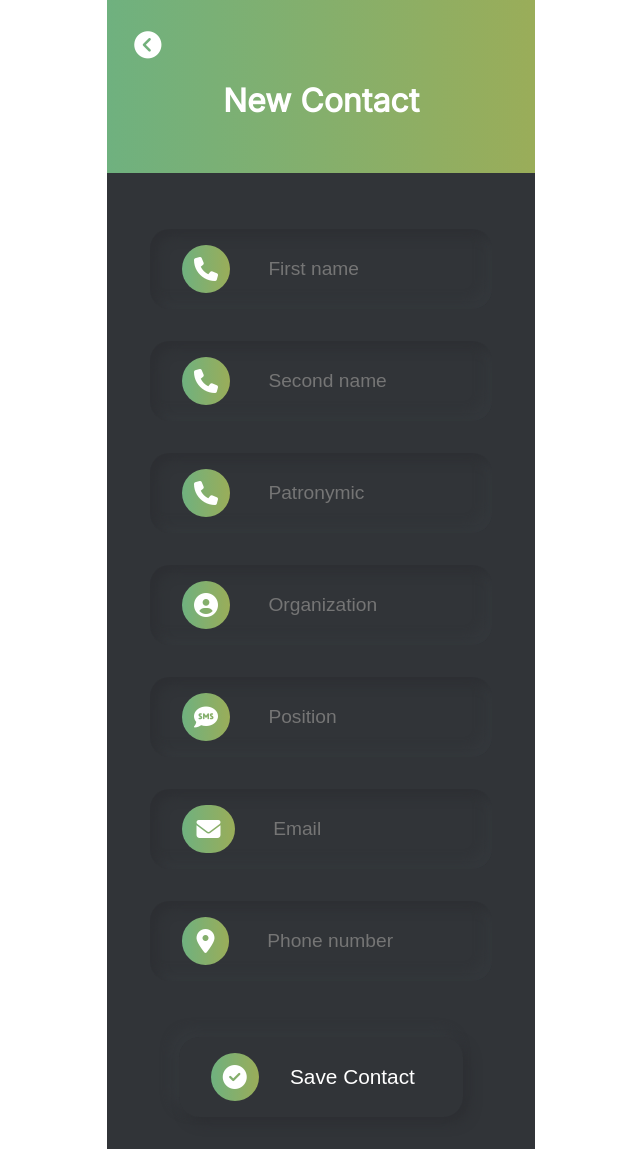
After one commit to Val-1988/App_Contact_management, a Django app: page /add_contact/ in a window 1280 px wide. The commit adds this page. Shown: the whole page, without its empty margins (319-959 px from the left). Run offline with Django 4.2, Linux system fonts and the light colour scheme; some libraries are stand-ins or nearby versions.

Commit message:
Added new Contact, save to DB

```diff
--- a/contact_management/app_contact_management/models.py
+++ b/contact_management/app_contact_management/models.py
@@ -12,4 +12,4 @@ class Contact(models.Model):
     phone_number = models.CharField(max_length=20)
 
     def __str__(self):
-        return self.first_name, self.second_name, self.patronymic
+        return self.first_name + " " + self.second_name
--- a/contact_management/app_contact_management/views.py
+++ b/contact_management/app_contact_management/views.py
@@ -6,10 +6,23 @@ from .models import Contact
 
 def index(request):
     return render(request, 'index.html')
-    #contacts = Contact.objects.all()
-    #search_input = request.GET.get('search-area')
-    #if search_input:
-        #contacts = Contact.objects.filter(first_name_icontains=search_input)
+    # contacts = Contact.objects.all()
+    # search_input = request.GET.get('search-area')
+    # if search_input:
+    # contacts = Contact.objects.filter(first_name_icontains=search_input)
 
 
-#def addContact(request):
+def addContact(request):
+    if request.method == "POST":
+        new_contact = Contact(
+            first_name=request.POST["first_name"],
+            second_name=request.POST["second_name"],
+            patronymic=request.POST["patronymic"],
+            organization=request.POST["organization"],
+            position=request.POST["position"],
+            email=request.POST['email'],
+            phone_number=request.POST['phone_number']
+        )
+        new_contact.save()
+        return redirect("/")
+    return render(request, 'new.html')
--- a/contact_management/templates/index.html
+++ b/contact_management/templates/index.html
@@ -25,7 +25,7 @@
 			</form>
 
 			<!--  ADD-CONTACT BUTTON/ICON -->
-			<a href="edit.html"><i class="fas fa-plus-circle add"></i></a>
+			<a href="{% url 'add_contact' %}"><i class="fas fa-plus-circle add"></i></a>
 		</header>
 
 		<!--  CONTACT LIST -->
--- /dev/null
+++ b/contact_management/templates/new.html
@@ -0,0 +1,94 @@
+{% load static %}
+
+<!DOCTYPE html>
+<html>
+
+<head>
+	<meta charset="UTF-8">
+	<meta name="viewport" content="width=device-width, initial-scale=1.0">
+	<link rel="stylesheet" type="text/css" href="{% static 'style-edit.css' %}">
+
+	<link rel="preconnect" href="https://fonts.gstatic.com">
+	<link href="https://fonts.googleapis.com/css2?family=Inter&display=swap" rel="stylesheet">
+
+	<script src="https://kit.fontawesome.com/6b20b1c14d.js" crossorigin="anonymous"></script>
+	<title>Edit Contact</title>
+</head>
+
+<body>
+	<div class='container'>
+		<header class="hero">
+
+			<a href="/">
+				<i class="fas fa-chevron-circle-left back-btn"></i>
+			</a>
+
+			<div class="hero-info">
+				<h1 class="name">New Contact</h1>
+			</div>
+		</header>
+
+		<form action="" method="POST">
+			{% csrf_token %}
+			<section class="contact-info">
+
+				<div class="info-line">
+					<i class="fas fa-phone icon-gradient"></i>
+					<input type="text" class="type" name="first_name" placeholder="First name">
+				</div>
+
+				<div class="info-line">
+					<i class="fas fa-phone icon-gradient"></i>
+					<input type="text" class="type" name="second_name" placeholder="Second name">
+				</div>
+
+				<div class="info-line">
+					<i class="fas fa-phone icon-gradient"></i>
+					<input type="text" class="type" name="patronymic" placeholder="Patronymic">
+				</div>
+
+				<div class="info-line">
+					<i class="fas fa-user-circle icon-gradient"></i>
+					<input type="text" class="type" name="organization" placeholder="Organization">
+				</div>
+
+
+
+				<div class="info-line">
+					<i class="fas fa-sms icon-gradient"></i>
+					<input type="text" class="type" name="position" placeholder="Position">
+				</div>
+
+
+
+
+				<div class="info-line">
+					<i class="fas fa-envelope icon-gradient location"></i>
+					<input type="text" class="type" name="email" placeholder="Email">
+				</div>
+
+				<div class="info-line">
+					<i class="fas fa-map-marker-alt icon-gradient location"></i>
+					<input type="text" class="type" name="phone_number" placeholder="Phone number">
+				</div>
+
+
+
+			</section>
+
+			<section class="button-container">
+
+
+				<div class="update-contact">
+					<i id="save" class="fas fa-check-circle icon-gradient"></i>
+					<button type=" submit" class="button">Save Contact</button>
+				</div>
+			</section>
+
+
+		</form>
+	</div>
+
+</body>
+
+</html>
```
